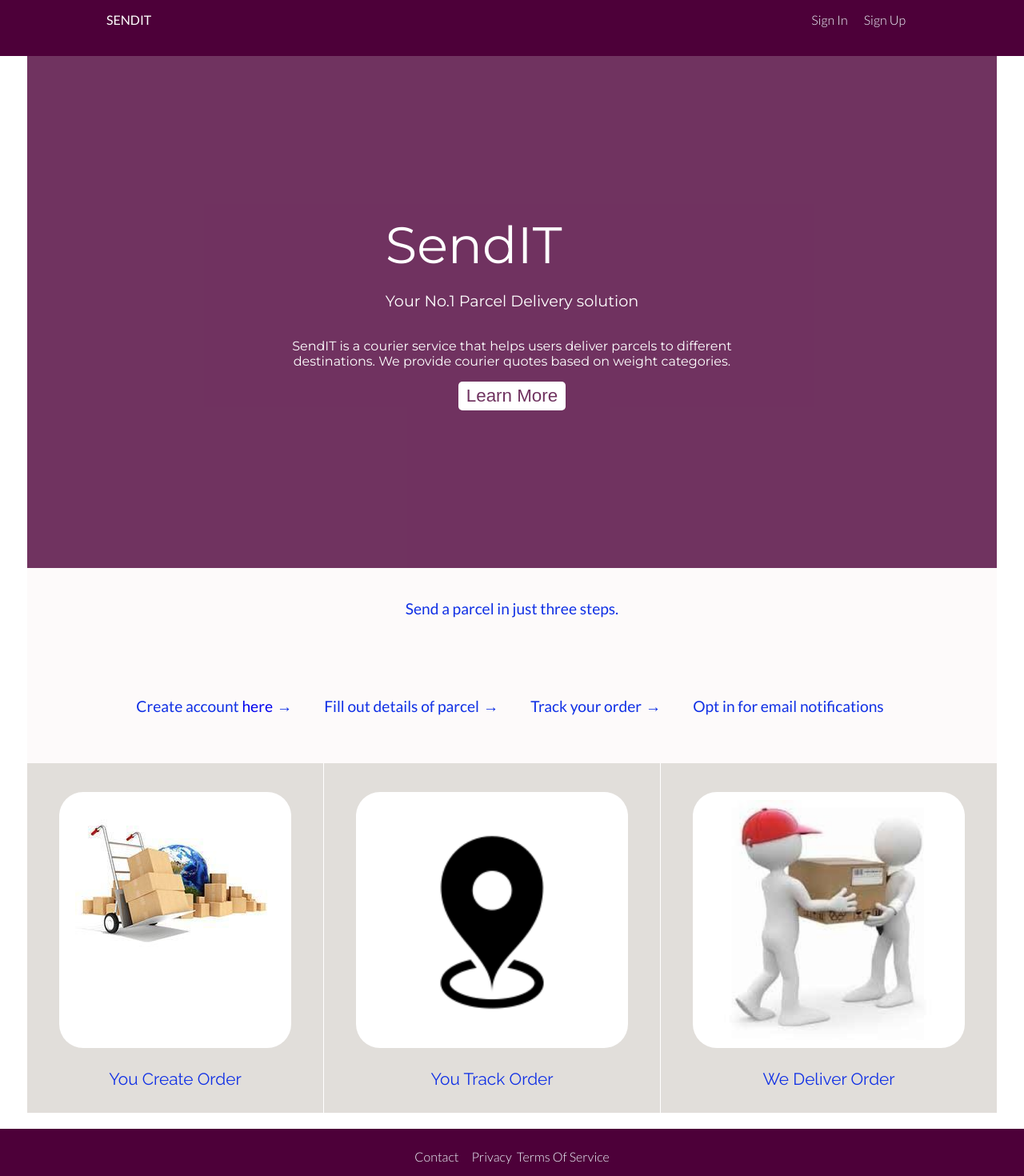
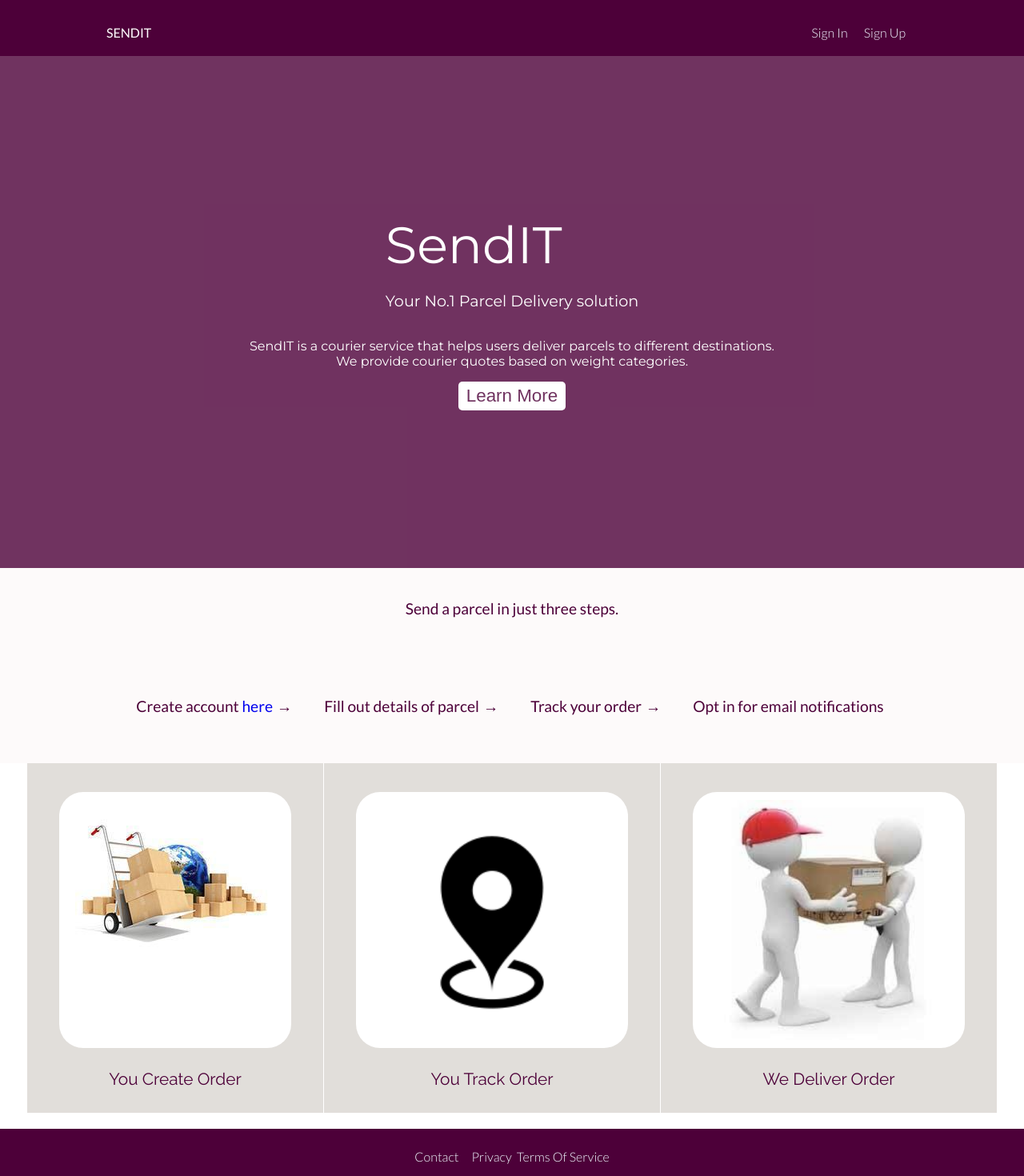
Before and after one commit to oneEyedSunday/sendit-react-frontend, a React (Create React App) app: page / in a window 1280 px wide. Shown: the top 1470 px of the page at 80% size. Built offline with nearby package versions, Linux system fonts and the light colour scheme.

Commit message:
Styles: updated colors, aligned nav header items properly

```diff
--- a/src/App.css
+++ b/src/App.css
@@ -120,10 +120,12 @@ a {
 .header {
   height: 70px;
   background-color: var(--secondary-bg-color);
+  display: flex;
 }
 
 .header__content {
-  margin: 5px 10%;
+  margin: auto 10%;
+  width: 100%;
 }
 
 .header__content .logo {
@@ -227,6 +229,8 @@ a {
 
 section {
   /* margin-bottom: 25px; */
+  color: var(--secondary-bg-color);
+  /* opacity: 0.8; */
 }
 
 .howto {
@@ -286,7 +290,6 @@ section {
 }
 
 .showcase {
-  /* margin-top: 20px; */
   margin-bottom: 20px;
 }
 
@@ -303,7 +306,7 @@ section {
 .showcase__text {
   font-family: 'Raleway', sans-serif;
   padding: 10px 30px;
-  color: var(--primary-color);
+  color: var(--secondary-bg-color);
   font-size: 1.3em;
   text-align: center;
 }
@@ -389,7 +392,6 @@ section {
 }
 
 .button.home__btn {
-  /* background-color: var(--secondary-bg-color); */
   background-color: #fff;
   font-size: 1.4em;
   transition: all 0.4s ease-in-out;
@@ -421,7 +423,7 @@ button.tall-btn {
 
 .main {
   min-height: calc(100vh - 140px);
-  margin: 0px auto;
+  margin: 0;
 }
 .card {
   min-height: calc(100vh - 210px);
@@ -447,7 +449,6 @@ button.tall-btn {
   .showcase__text {
       font-family: 'Raleway', sans-serif;
       padding: 10% 30px;
-      color: var(--primary-color);
       font-size: 1.5em;
   }
 }
```
